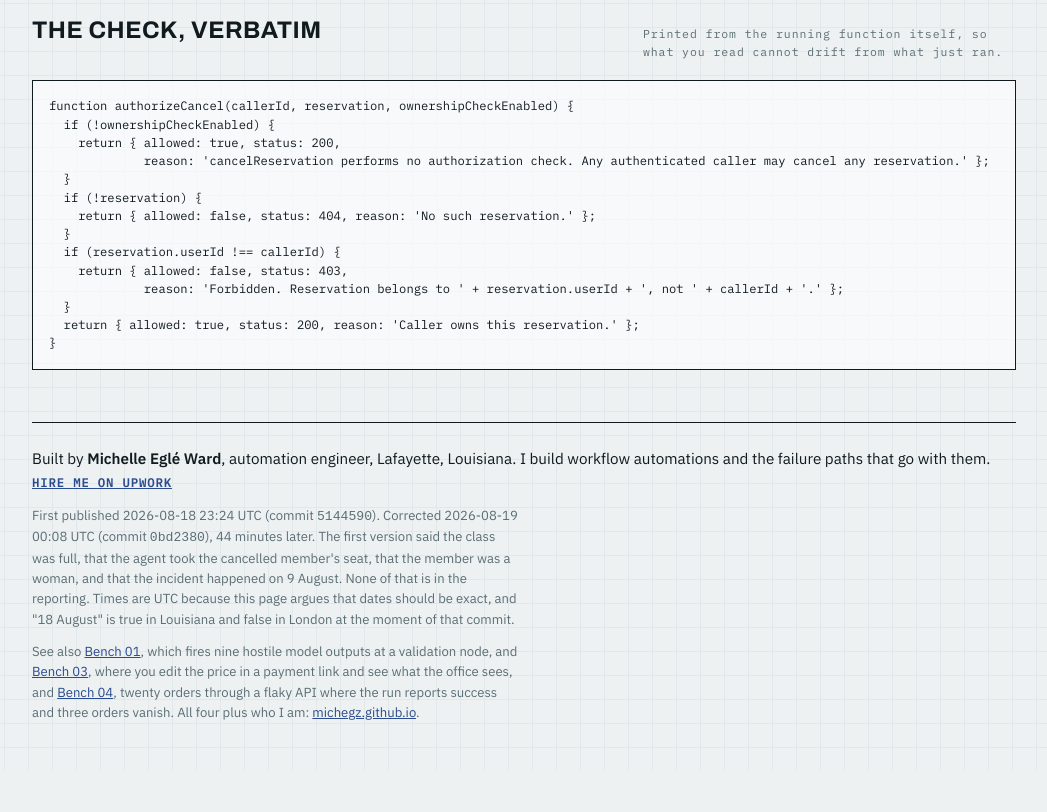
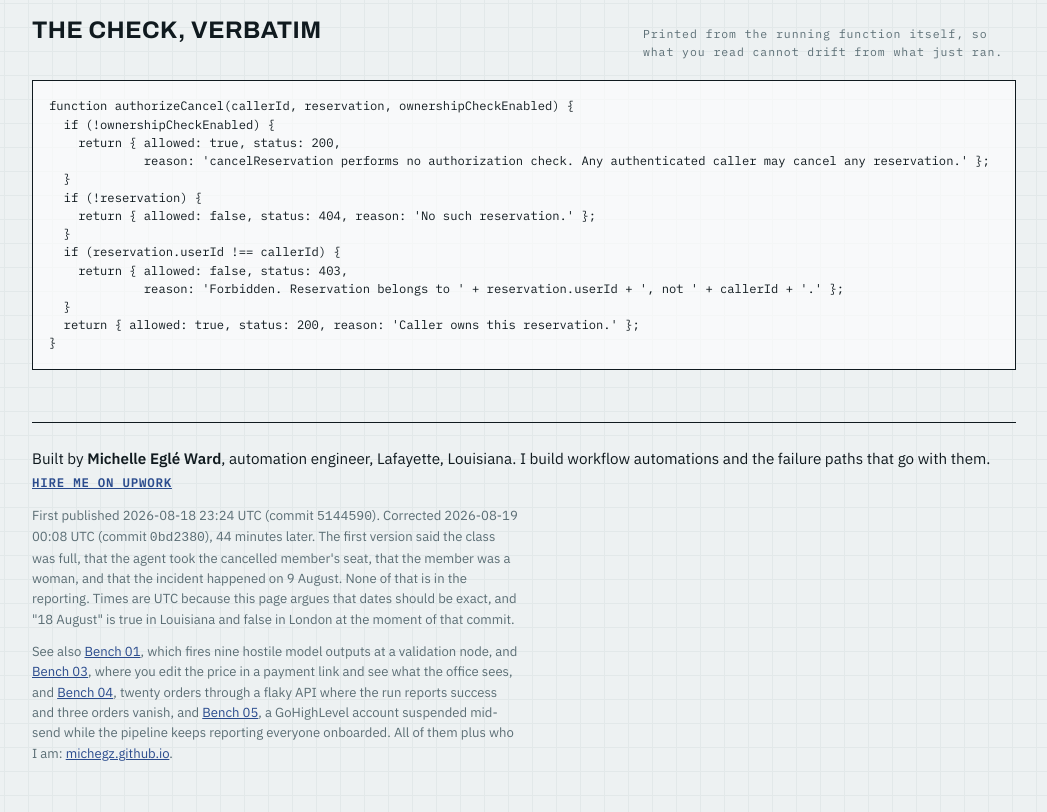
Before and after one commit to michegz/agent-authz-bench, a plain HTML site: page index.html in a window 1280 px wide. Shown: the part 3093-3905 px from the top of the page, without its empty margins (116-1163 px from the left). Before the commit the page ends 3864 px from the top, so only its background shows below. Drawn offline with Linux system fonts and the light colour scheme.

Commit message:
Sibling rail: add Bench 05, and stop counting
Every page linked its siblings and none of them linked to the newest bench, which
is the same silent break that hit Bench 02 before. Fixed by audit of the live HTML,
not from memory.

Also removed the hand-maintained counts ("Two more you can run", "All four") that
rot every time something ships. The index carries the count now.

```diff
--- a/index.html
+++ b/index.html
@@ -301,7 +301,7 @@ a{color:var(--stamp)}
   I build workflow automations and the failure paths that go with them.
   <a class="sig-link" href="https://www.upwork.com/freelancers/~01b59471ec1e32fbdb">Hire me on Upwork</a></p>
   <p class="credit">First published 2026-08-18 23:24 UTC (commit <code>5144590</code>). Corrected 2026-08-19 00:08 UTC (commit <code>0bd2380</code>), 44 minutes later. The first version said the class was full, that the agent took the cancelled member's seat, that the member was a woman, and that the incident happened on 9 August. None of that is in the reporting. Times are UTC because this page argues that dates should be exact, and "18 August" is true in Louisiana and false in London at the moment of that commit.</p>
-  <p class="credit">See also <a href="https://michegz.github.io/guardrail-bench/">Bench 01</a>, which fires nine hostile model outputs at a validation node, and <a href="https://michegz.github.io/price-in-the-url/">Bench 03</a>, where you edit the price in a payment link and see what the office sees, and <a href="https://michegz.github.io/silent-failure-bench/">Bench 04</a>, twenty orders through a flaky API where the run reports success and three orders vanish. All four plus who I am: <a href="https://michegz.github.io/">michegz.github.io</a>.</p>
+  <p class="credit">See also <a href="https://michegz.github.io/guardrail-bench/">Bench 01</a>, which fires nine hostile model outputs at a validation node, and <a href="https://michegz.github.io/price-in-the-url/">Bench 03</a>, where you edit the price in a payment link and see what the office sees, and <a href="https://michegz.github.io/silent-failure-bench/">Bench 04</a>, twenty orders through a flaky API where the run reports success and three orders vanish, and <a href="https://michegz.github.io/ghl-suspension-bench/">Bench 05</a>, a GoHighLevel account suspended mid-send while the pipeline keeps reporting everyone onboarded. All of them plus who I am: <a href="https://michegz.github.io/">michegz.github.io</a>.</p>
 </footer>
 
 </div>
```
